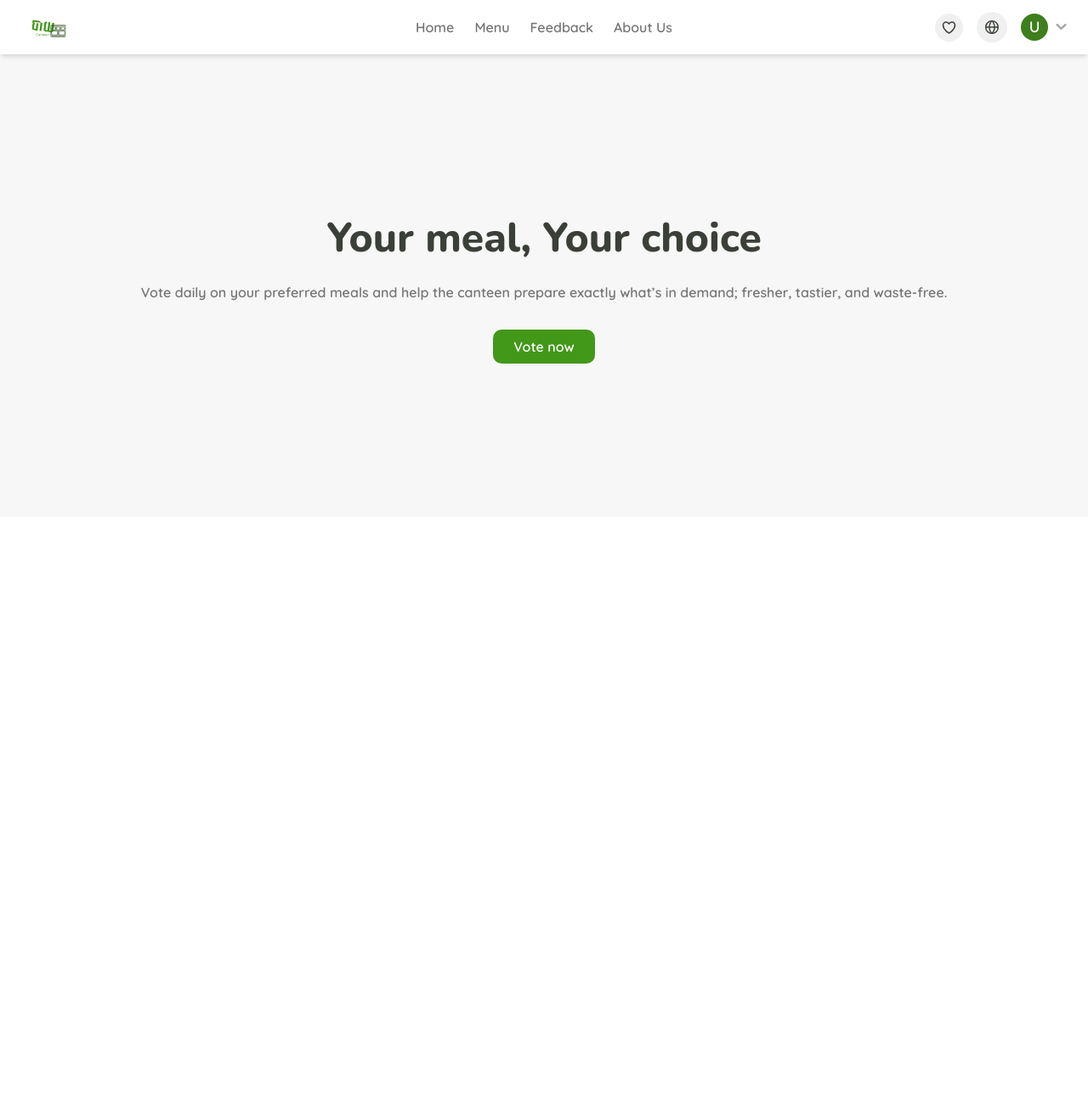
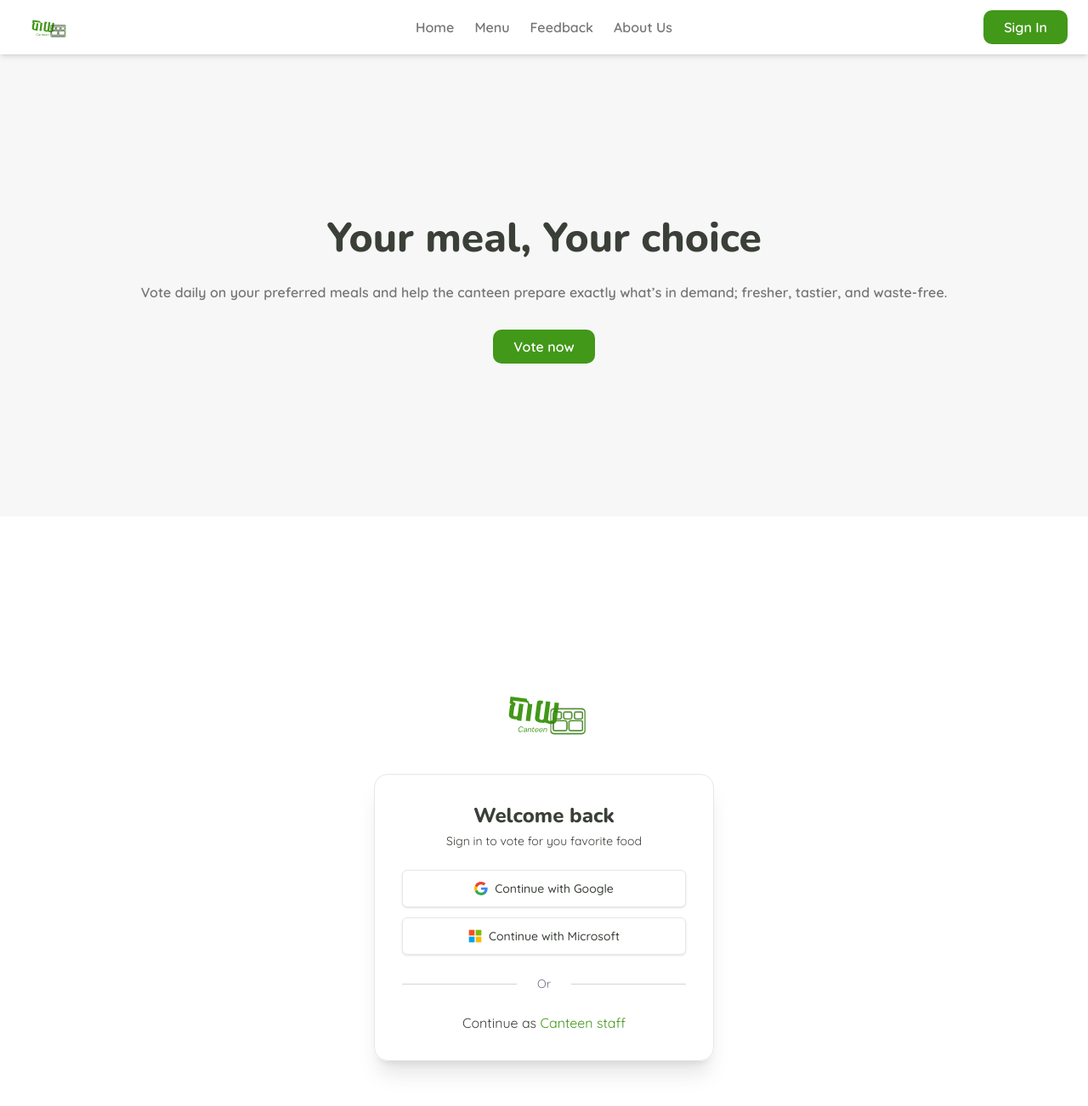
Before and after one commit to rscbpch/meal-voting-system-frontend, a React (Vite) app: page / in a window 1280 px wide. Shown: the top 1302 px of the page at 85% size. Before the commit the page ends 800 px from the top, so only its background shows below. Built offline with nearby package versions, Linux system fonts and the light colour scheme; a web font is replaced by a local one.

Commit message:
done sign in form for voter

```diff
--- a/src/App.tsx
+++ b/src/App.tsx
@@ -1,10 +1,12 @@
+import { BrowserRouter } from "react-router-dom";
 import Homepage from "./pages/Homepage";
-import { BrowserRouter } from "react-router-dom";
+import SignIn from "./pages/auth/SignIn";
 
 const App = () => {
     return (
         <BrowserRouter>
             <Homepage />
+            <SignIn />
         </BrowserRouter>
     );
 };
--- a/src/components/Navbar.tsx
+++ b/src/components/Navbar.tsx
@@ -1,6 +1,6 @@
 import { useNavigate } from "react-router-dom";
 import { useEffect, useRef, useState } from "react";
-import { FiUser, FiRotateCw, FiLogOut, FiGlobe, FiHeart} from "react-icons/fi";
+import { FiUser, FiRotateCw, FiLogOut, FiGlobe, FiHeart, FiChevronDown} from "react-icons/fi";
 import LogoWhite from "../assets/LogoWhite.svg";
 
 const Navbar = () => {
@@ -34,25 +34,33 @@ const Navbar = () => {
                 </ul>
             </div>
             <div className="flex-1 flex items-center justify-end">
-                {false ? (
-                    <div className="flex space-x-4">
+                {true ? (
+                    // <div className="flex space-x-4">
+                    //     <button
+                    //         onClick={() => navigate('/login')}
+                    //         className="cursor-pointer px-6 py-2 rounded-[10px] font-semibold border-2 border-[#429818] text-[#429818] hover:border-[#3E7B27] hover:text-[#3E7B27] transition-colors"
+                    //     >
+                    //         Login
+                    //     </button>
+                    //     <button
+                    //         onClick={() => navigate('/register')}
+                    //         className="cursor-pointer px-6 py-2 rounded-[10px] font-semibold bg-[#429818] text-white hover:bg-[#3E7B27] transition-colors"
+                    //     >
+                    //         Register
+                    //     </button>
+                    // </div>
+                    <div>
                         <button
-                            onClick={() => navigate('/login')}
-                            className="cursor-pointer px-6 py-2 rounded-[10px] font-semibold border-2 border-[#429818] text-[#429818] hover:border-[#3E7B27] hover:text-[#3E7B27] transition-colors"
-                        >
-                            Login
-                        </button>
-                        <button
-                            onClick={() => navigate('/register')}
+                            onClick={() => navigate('/sign-in')}
                             className="cursor-pointer px-6 py-2 rounded-[10px] font-semibold bg-[#429818] text-white hover:bg-[#3E7B27] transition-colors"
                         >
-                            Register
+                            Sign In
                         </button>
                     </div>
                 ) : (
                     <div className="flex items-center space-x-4">
                         <button className="cursor-pointer bg-[#F0F0F0] p-2 rounded-full transition-colors group hover:bg-[#DDF4E7]">
-                            <svg width="17" height="17" viewBox="0 0 17 15" fill="none" xmlns="http://www.w3.org/2000/svg">
+                            {/* <svg width="17" height="17" viewBox="0 0 17 15" fill="none" xmlns="http://www.w3.org/2000/svg">
                                 <path
                                     d="M15.5 4.54545C15.5 2.58758 13.8674 1 11.8546 1C10.3488 1 9.05611 1.88715 8.5 3.15327C7.94389 1.88715 6.65122 1 5.14622 1C3.13178 1 1.5 2.58758 1.5 4.54545C1.5 10.2339 8.5 14 8.5 14C8.5 14 15.5 10.2339 15.5 4.54545Z"
                                     stroke="#3A4038"
@@ -61,10 +69,11 @@ const Navbar = () => {
                                     strokeLinejoin="round"
                                     className="transition-colors group-hover:stroke-[#386641]"
                                 />
-                            </svg>
+                            </svg> */}
+                            <FiHeart className="transition-colors group-hover:stroke-[#386641]" />
                         </button>
                         <button className="cursor-pointer bg-[#F0F0F0] p-2 rounded-full transition-colors group hover:bg-[#DDF4E7]">
-                            <svg width="20" height="20" viewBox="0 0 20 21" fill="none" xmlns="http://www.w3.org/2000/svg">
+                            {/* <svg width="20" height="20" viewBox="0 0 20 21" fill="none" xmlns="http://www.w3.org/2000/svg">
                                 <path
                                     d="M17.7084 10.5C17.7084 8.45561 16.8963 6.49497 15.4507 5.04938C14.0051 3.60378 12.0445 2.79166 10.0001 2.79166M17.7084 10.5H2.29175M17.7084 10.5C17.7084 12.5444 16.8963 14.505 15.4507 15.9506C14.0051 17.3962 12.0445 18.2083 10.0001 18.2083M10.0001 2.79166C7.9557 2.79166 5.99506 3.60378 4.54947 5.04938C3.10387 6.49497 2.29175 8.45561 2.29175 10.5M10.0001 2.79166C9.58341 2.79166 6.66675 6.24249 6.66675 10.5C6.66675 14.7575 9.58341 18.2083 10.0001 18.2083M10.0001 2.79166C10.4167 2.79166 13.3334 6.24249 13.3334 10.5C13.3334 14.7575 10.4167 18.2083 10.0001 18.2083M2.29175 10.5C2.29175 12.5444 3.10387 14.505 4.54947 15.9506C5.99506 17.3962 7.9557 18.2083 10.0001 18.2083"
                                     stroke="#3A4038"
@@ -73,15 +82,14 @@ const Navbar = () => {
                                     strokeLinejoin="round"
                                     className="transition-colors group-hover:stroke-[#386641]"
                                 />
-                            </svg>
+                            </svg> */}
+                            <FiGlobe className="transition-colors group-hover:stroke-[#386641]" />
                         </button>
                         <div className="flex items-center space-x-2">
                             <div className="w-8 h-8 rounded-full bg-[#3E7E1F] flex items-center justify-center text-white font-semibold text-lg">U</div>
-                            <div className="relative">
-                                <button ref={dropdownRef} onClick={() => setShowUserDropdown((prev) => !prev)} className="cursor-pointer">
-                                    <svg width="15" height="13" viewBox="0 0 15 13" fill="none" xmlns="http://www.w3.org/2000/svg">
-                                        <path d="M7.5 10C7.20186 10 6.90373 9.85492 6.75466 9.70985L1.8354 4.92228C1.3882 4.48705 1.3882 3.76166 1.8354 3.32642C2.28261 2.89119 3.02795 2.89119 3.47516 3.32642L7.5 7.24352L11.5248 3.32642C11.972 2.89119 12.7174 2.89119 13.1646 3.32642C13.6118 3.76166 13.6118 4.48705 13.1646 4.92228L8.39441 9.56477C8.09627 9.85492 7.79814 10 7.5 10Z" fill="#A5A5A5"/>
-                                    </svg>
+                            <div className="relative flex items-center">
+                                <button ref={dropdownRef} onClick={() => setShowUserDropdown((prev) => !prev)} className="cursor-pointer flex items-center justify-center h-8">
+                                    <FiChevronDown className="align-middle" />
                                 </button>
                                 {showUserDropdown && (
                                     <div className="absolute right-0 top-8 mt-2 w-56 bg-white rounded-xl shadow-xl border border-gray-200 z-20 overflow-hidden">
--- /dev/null
+++ b/src/pages/auth/SignIn.tsx
@@ -0,0 +1,55 @@
+import LogoWhite from '../../assets/LogoWhite.svg';
+
+const SignIn = () => {
+    return (
+        <div className="flex min-h-screen flex-col items-center justify-center p-4">
+            <div className="relative w-full max-w-md px-6 py-12">
+                <div className="flex justify-center">
+                    <img src={LogoWhite} alt="Logo" className="h-36" />
+                </div>
+                <div className="backdrop-blur-lg rounded-2xl shadow-xl p-8 border border-[#E5E7EB] flex flex-col items-center text-center">
+                    <div className='mb-6'>
+                        <h1 className="text-2xl font-extrabold mb-1 title-font">Welcome back</h1>
+                        <p className="text-sm">Sign in to vote for you favorite food</p>
+                    </div>
+                    <div className="space-y-3 w-full flex flex-col items-center">
+                        <button
+                            className="inline-flex items-center justify-center gap-2 whitespace-nowrap rounded-md text-sm focus-visible:outline-none focus-visible:ring-1 focus-visible:ring-ring disabled:pointer-events-none disabled:opacity-50 [&_svg]:pointer-events-none [&_svg]:size-4 [&_svg]:shrink-0 shadow-sm px-4 py-2 w-full font-medium border h-11 transition-colors duration-200 border-[#E5E7EB] bg-white hover:bg-[#F5F5F5]"
+                            type="button"
+                        >
+                                <svg xmlns="http://www.w3.org/2000/svg" width="24" height="24" viewBox="0 0 24 24">
+                                    <path fill="#4285F4" d="M23.49 12.27c0-.78-.07-1.52-.21-2.27H12v4.3h6.48c-.28 1.48-1.12 2.73-2.38 3.58v2.99h3.84c2.25-2.07 3.55-5.11 3.55-8.6z"/>
+                                    <path fill="#34A853" d="M12 24c3.24 0 5.96-1.07 7.95-2.9l-3.84-2.99c-1.07.72-2.44 1.16-4.11 1.16-3.15 0-5.82-2.12-6.77-4.98H1.27v3.13C3.25 21.3 7.31 24 12 24z"/>
+                                    <path fill="#FBBC05" d="M5.23 14.29c-.25-.72-.39-1.49-.39-2.29s.14-1.57.39-2.29V6.58H1.27A11.94 11.94 0 0 0 0 12c0 1.93.46 3.75 1.27 5.42l3.96-3.13z"/>
+                                    <path fill="#EA4335" d="M12 4.77c1.76 0 3.34.61 4.59 1.81l3.42-3.42C17.96 1.01 15.24 0 12 0 7.31 0 3.25 2.7 1.27 6.58l3.96 3.13C6.18 6.89 8.85 4.77 12 4.77z"/>
+                                </svg>
+                                Continue with Google
+                        </button>
+                        <button
+                            className="inline-flex items-center justify-center gap-2 whitespace-nowrap rounded-md text-sm focus-visible:outline-none focus-visible:ring-1 focus-visible:ring-ring disabled:pointer-events-none disabled:opacity-50 [&_svg]:pointer-events-none [&_svg]:size-4 [&_svg]:shrink-0 shadow-sm px-4 py-2 w-full font-medium border h-11 transition-colors duration-200 border-[#E5E7EB] bg-white hover:bg-[#F5F5F5]"
+                            type="button"
+                        >
+                            <svg xmlns="http://www.w3.org/2000/svg" width="24" height="24" viewBox="0 0 24 24">
+                                <path fill="#F25022" d="M1 1h10v10H1z"/>
+                                <path fill="#7FBA00" d="M13 1h10v10H13z"/>
+                                <path fill="#00A4EF" d="M1 13h10v10H1z"/>
+                                <path fill="#FFB900" d="M13 13h10v10H13z"/>
+                            </svg>
+                            Continue with Microsoft
+                        </button>
+                    </div>
+                    <div className="flex items-center w-full my-6">
+                        <div className="flex-grow border-t border-gray-300"></div>
+                        <span className="mx-4 text-sm text-gray-500 bg-white px-2">Or</span>
+                        <div className="flex-grow border-t border-gray-300"></div>
+                    </div>
+                    <p>
+                        Continue as <a href="" className="text-[#429818] hover:text-[#386641] no-underline hover:underline hover:decoration-[0.5px] underline-offset-2 transition-all duration-150">Canteen staff</a>
+                    </p>
+                </div>
+            </div>
+        </div>
+    );
+}
+
+export default SignIn;
```
Also changed, not shown: src/pages/auth/.txt (deleted).
